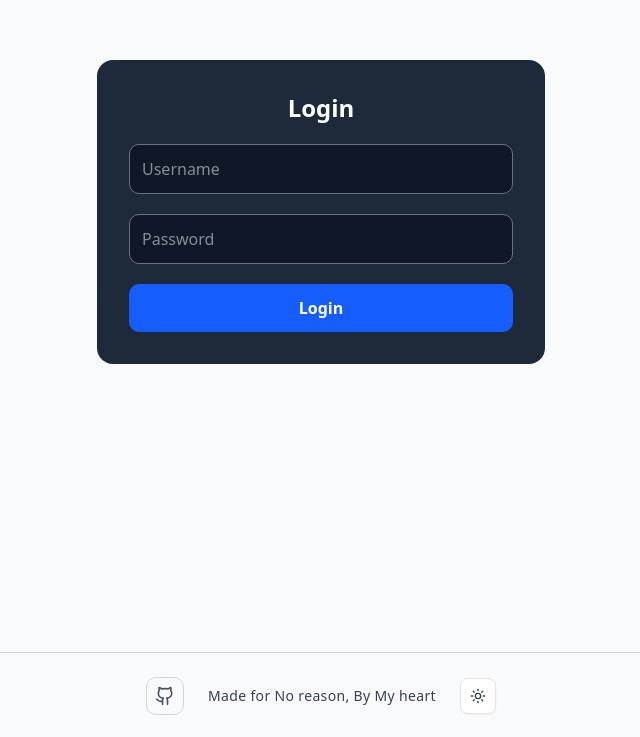
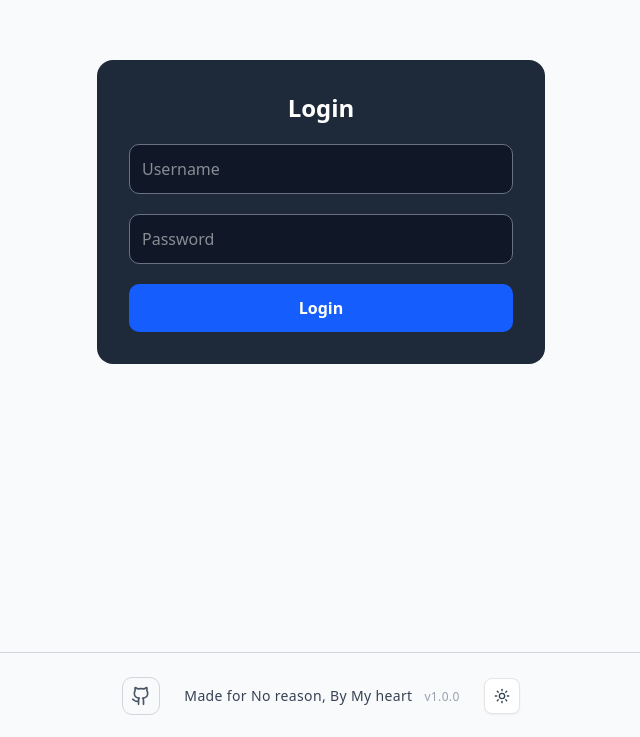
Before and after one commit to Arya4930/UniCC, a Next.js app: page / in a window 1280 px wide. Shown: the part 204-941 px from the top of the page, without its empty margins (319-959 px from the left). Built offline with nearby package versions, Linux system fonts and the light colour scheme; no server answers; what web-push would draw is missing.

Commit message:
added definitely real version numbers

```diff
--- a/package.json
+++ b/package.json
@@ -1,6 +1,6 @@
 {
   "name": "unicc",
-  "version": "0.1.0",
+  "version": "0.1.3",
   "private": true,
   "scripts": {
     "dev": "next dev --experimental-https",
--- a/src/components/custom/Footer.jsx
+++ b/src/components/custom/Footer.jsx
@@ -20,8 +20,9 @@ export default function Footer() {
           </a>
 
           <p className="text-sm font-medium tracking-wide">
-            Made for No reason, By My heart
-          </p>
+  Made for No reason, By My heart <span className="ml-2 text-xs text-gray-400">v1.0.0</span>
+</p>
+
 
           <ModeToggle />
         </div>
```
